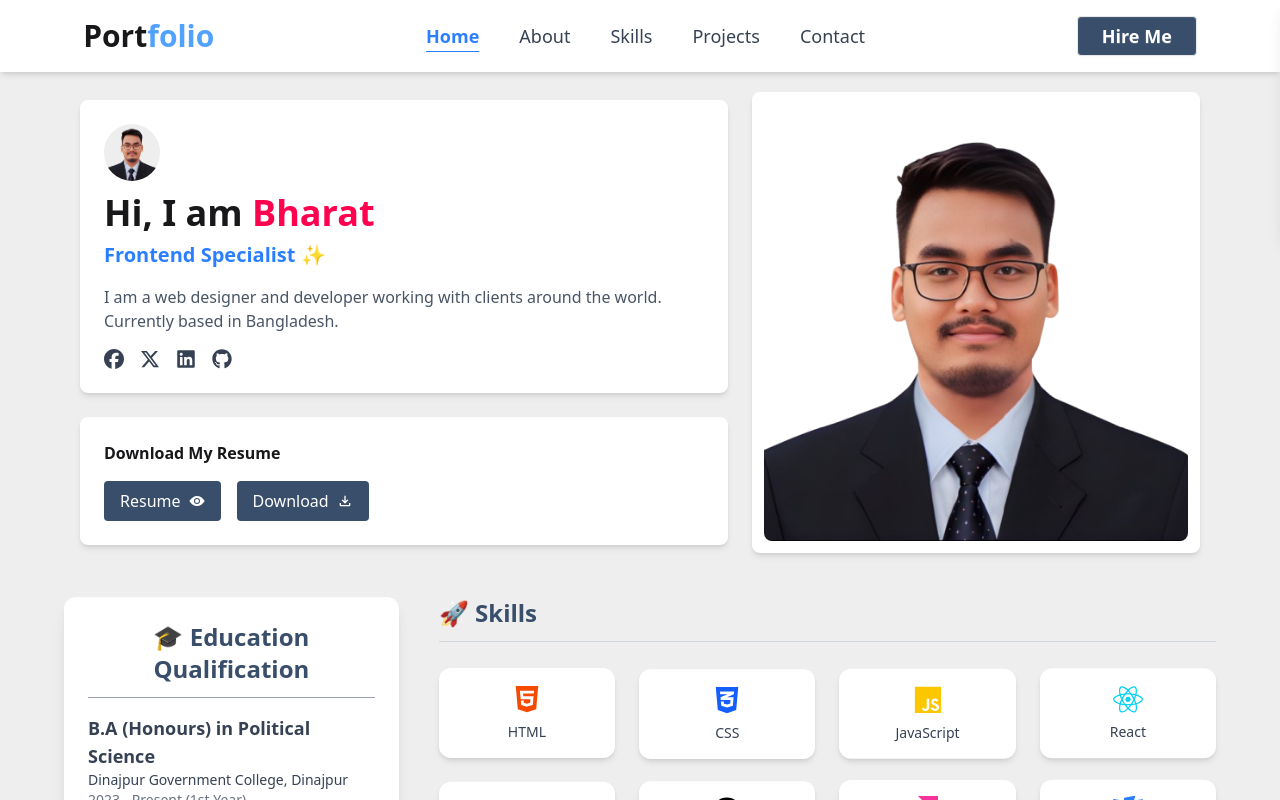
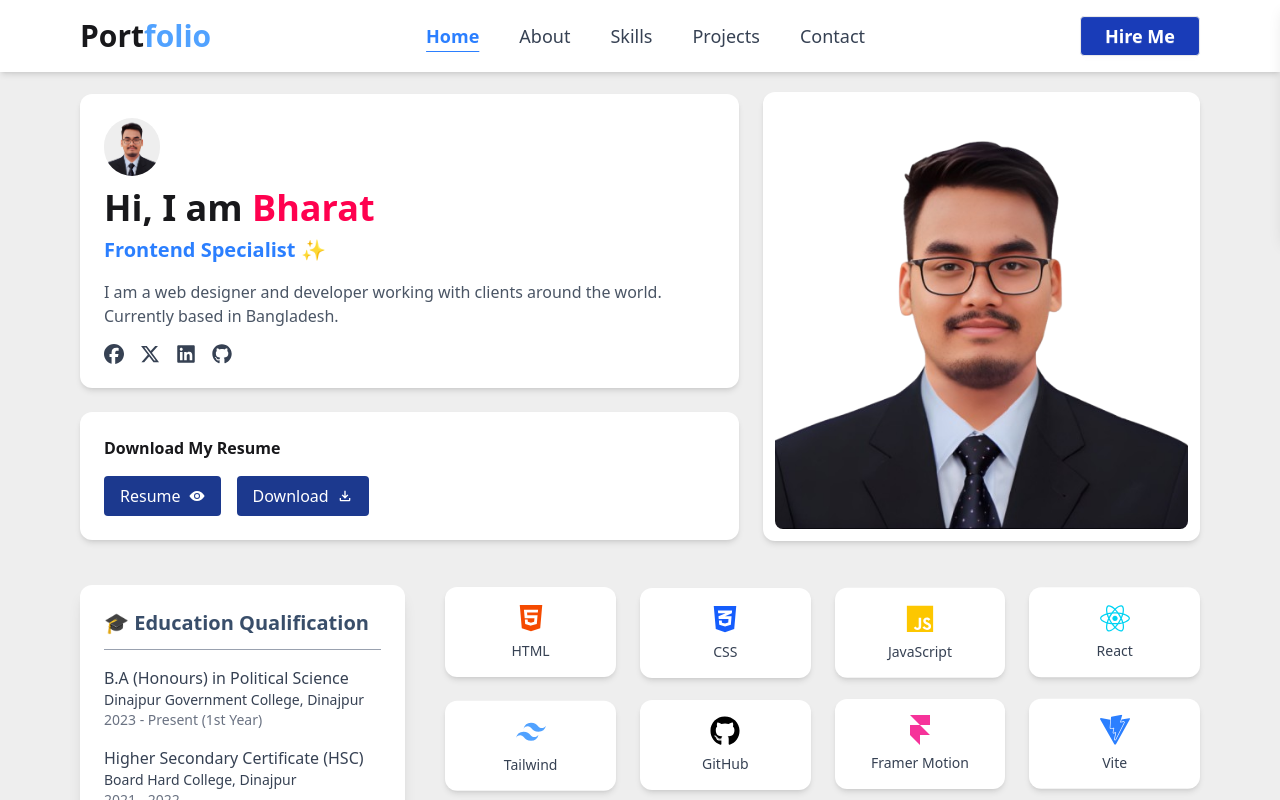
Before and after one commit to bharatroy4D/Bharat-roy, a React (Vite) app: page / in a window 1280 px wide. Shown: the top 800 px of the page. Built offline with nearby package versions, Linux system fonts and the light colour scheme.

Commit message:
all componment is width update

```diff
--- a/src/Components/Header/Header.jsx
+++ b/src/Components/Header/Header.jsx
@@ -36,7 +36,7 @@ const Header = () => {
     return (
         <>
             <header className="sticky top-0 z-50 bg-base-100 w-full shadow-md">
-                <div className="w-[87%] mx-auto flex items-center justify-between py-2">
+                <div className="  lg:max-w-7xl mx-auto flex items-center justify-between py-2 px-20  ">
                     {/* Logo */}
                     <NavLink to="/" className="text-2xl md:text-3xl font-bold whitespace-nowrap">
                         Port<span className="text-blue-400">folio</span>
@@ -53,7 +53,7 @@ const Header = () => {
                     <div className="hidden lg:flex">
                         <NavLink
                             to="/login"
-                            className="btn border bg-[#394E6A] text-white hover:bg-red-400 px-6 text-lg"
+                            className="btn border bg-blue-800 text-white hover:bg-red-400 px-6 text-lg"
                         >
                             Hire Me
                         </NavLink>
@@ -83,9 +83,8 @@ const Header = () => {
 
             {/* Mobile Sidebar */}
             <div
-                className={`fixed top-0 right-0 h-fit w-48 bg-base-100 z-[999] shadow-lg rounded transform transition-transform duration-300 ${
-                    isOpen ? 'translate-x-0' : 'translate-x-full'
-                }`}
+                className={`fixed top-0 right-0 h-fit w-48 bg-base-100 z-[999] shadow-lg rounded transform transition-transform duration-300 ${isOpen ? 'translate-x-0' : 'translate-x-full'
+                    }`}
             >
                 <div className="px-4 py-1 flex justify-between items-center border-b border-gray-300">
                     <h2 className="text-lg font-bold">Menu</h2>
--- a/src/Components/Navbar/About/About.jsx
+++ b/src/Components/Navbar/About/About.jsx
@@ -5,9 +5,9 @@ import bharat from '../../../assets/bharat.png'
 const About = () => {
   return (
     <section className="bg-base-300 py-4">
-      <div className="w-[88%] mx-auto">
+      <div className="max-w-7xl px-20 mx-auto">
         {/* Content */}
-        <div className="flex flex-col md:flex-row items-center gap-10">
+        <div className="flex flex-col md:flex-row items-center justify-between gap-10">
           {/* Profile Image */}
           <motion.div
             initial={{ x: -50, opacity: 0 }}
--- a/src/Components/Navbar/Contact/Contact.jsx
+++ b/src/Components/Navbar/Contact/Contact.jsx
@@ -5,7 +5,7 @@ import { FaFacebookF, FaGithub, FaLinkedinIn, FaInstagram } from "react-icons/fa
 const Contact = () => {
   return (
     <section id="contact" className="bg-base-200 py-6">
-      <div className="w-[90%] max-w-7xl mx-auto ">
+      <div className=" max-w-7xl px-20 mx-auto ">
         <div className="flex flex-col md:flex-row justify-between items-start gap-12">
 
           {/* Contact Info */}
--- a/src/Components/Navbar/Home/Home.jsx
+++ b/src/Components/Navbar/Home/Home.jsx
@@ -49,16 +49,16 @@ const Home = () => {
     return (
         <div className="bg-base-300 overflow-hidden">
             {/* Hero Section */}
-            <div className="hero-content flex flex-col lg:flex-row-reverse gap-6 py-5 w-[90%] mx-auto">
+            <div className="hero-content flex flex-col lg:flex-row-reverse gap-6 py-5 max-w-7xl px-20 mx-auto">
                 {/* Image */}
                 <motion.div
                     whileHover={{ scale: 1.03 }}
                     initial={{ scale: 0.8, opacity: 0 }}
                     animate={{ scale: 1, opacity: 1 }}
                     transition={{ duration: 1 }}
-                    className="w-full lg:w-[40%]"
+                    className="w-full lg:w-[39%]"
                 >
-                    <div className="bg-white rounded-lg shadow-md p-3">
+                    <div className="bg-white rounded-xl shadow-md p-3">
                         <img
                             src={hero_img}
                             alt="Hero"
@@ -74,7 +74,7 @@ const Home = () => {
                     transition={{ duration: 1.2 }}
                     className="flex-1 space-y-6"
                 >
-                    <div className="bg-base-100 p-6 rounded-lg shadow-md">
+                    <div className="bg-base-100 p-6 rounded-xl shadow-md">
                         <img
                             src={hero_img}
                             alt="User"
@@ -109,14 +109,14 @@ const Home = () => {
                     {/* Resume Section */}
                     <motion.div
                         whileHover={{ scale: 1.02 }}
-                        className="bg-base-100 p-6 rounded-lg shadow-md"
+                        className="bg-base-100 p-6 rounded-xl shadow-md"
                     >
                         <h3 className="font-semibold mb-4">Download My Resume</h3>
                         <div className="flex flex-wrap gap-4">
-                            <button className="flex items-center gap-2 px-4 py-2 rounded bg-[#394E6A] text-white hover:bg-red-400 transition">
+                            <button className="flex items-center gap-2 px-4 py-2 rounded bg-blue-900 text-white hover:bg-red-400 transition">
                                 Resume <IoEye />
                             </button>
-                            <button className="flex items-center gap-2 px-4 py-2 rounded bg-[#394E6A] text-white hover:bg-red-400 transition">
+                            <button className="flex items-center gap-2 px-4 py-2 rounded bg-blue-900 text-white hover:bg-red-400 transition">
                                 Download <MdOutlineFileDownload />
                             </button>
                         </div>
@@ -126,7 +126,7 @@ const Home = () => {
 
             {/* Toolbox Section */}
             <section className="bg-base-300 py-6">
-                <div className="w-[90%] mx-auto flex flex-col md:flex-row gap-10">
+                <div className="max-w-7xl mx-auto flex flex-col md:flex-row gap-10 px-20">
                     {/* Left */}
                     <motion.div
                         whileHover={{ scale: 1.03 }}
@@ -135,25 +135,25 @@ const Home = () => {
                         transition={{ duration: 1 }}
                         className="md:w-[30%] w-full bg-white p-6 rounded-xl shadow-lg text-center"
                     >
-                        <h3 className="text-2xl font-bold mb-4 text-[#394E6A] border-b border-gray-400 pb-3">
+                        <h3 className="text-xl font-bold text-left mb-4 text-[#394E6A] border-b border-gray-400 pb-3">
                             🎓 Education Qualification
                         </h3>
 
                         <div className="space-y-4 text-left text-gray-700">
                             <div>
-                                <h4 className="font-semibold text-lg">B.A (Honours) in Political Science</h4>
+                                <h4 className="font-medium ">B.A (Honours) in Political Science</h4>
                                 <p className="text-sm">Dinajpur Government College, Dinajpur</p>
                                 <p className="text-sm text-gray-500">2023 - Present (1st Year)</p>
                             </div>
 
                             <div>
-                                <h4 className="font-semibold text-lg">Higher Secondary Certificate (HSC)</h4>
+                                <h4 className="font-medium ">Higher Secondary Certificate (HSC)</h4>
                                 <p className="text-sm">Board Hard College, Dinajpur</p>
                                 <p className="text-sm text-gray-500">2021 - 2022</p>
                             </div>
 
                             <div>
-                                <h4 className="font-semibold text-lg">Secondary School Certificate (SSC)</h4>
+                                <h4 className="font-medium ">Secondary School Certificate (SSC)</h4>
                                 <p className="text-sm">Betura BL High School, Dinajpur</p>
                                 <p className="text-sm text-gray-500">2019 - 2020</p>
                             </div>
@@ -169,9 +169,9 @@ const Home = () => {
                         className="md:w-[70%] w-full"
                     >
                         {/* Skills Title */}
-                        <h3 className="text-2xl font-bold mb-6 text-[#394E6A] border-b border-gray-300 pb-3">
+                        {/* <h3 className="text-2xl font-bold mb-6 text-[#394E6A] border-b border-gray-300 pb-3">
                             🚀 Skills
-                        </h3>
+                        </h3> */}
 
                         {/* Skills Grid */}
                         <div className="grid grid-cols-2 sm:grid-cols-3 md:grid-cols-4 gap-6">
--- a/src/Components/Navbar/Projects/Projects.jsx
+++ b/src/Components/Navbar/Projects/Projects.jsx
@@ -41,7 +41,7 @@ const projects = [
 const Projects = () => {
     return (
         <section id="projects" className="bg-base-200 py-10">
-            <div className="w-[90%] max-w-7xl mx-auto">
+            <div className=" max-w-7xl px-20 mx-auto">
 
                 {/* Projects Grid */}
                 <div className="grid grid-cols-1 md:grid-cols-2 lg:grid-cols-2 gap-10">
--- a/src/Components/Navbar/Skill/Skill.jsx
+++ b/src/Components/Navbar/Skill/Skill.jsx
@@ -19,7 +19,7 @@ const backendSkills = [
 const Skills = () => {
   return (
     <section id="skills" className="py-6 bg-base-300">
-      <div className="max-w-6xl mx-auto px-4">
+      <div className="max-w-7xl mx-auto px-20">
         {/* Frontend Skills */}
         <div className="mb-12">
           <h3 className="text-2xl font-bold text-[#FF014F] mb-6">Frontend Skills</h3>
```
Also changed, not shown: 1 other file (tests, documents, lock files or other folders).
